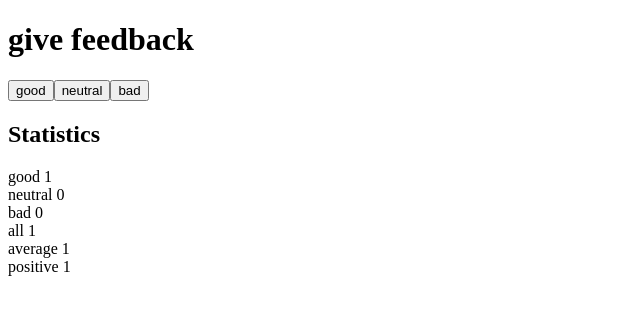
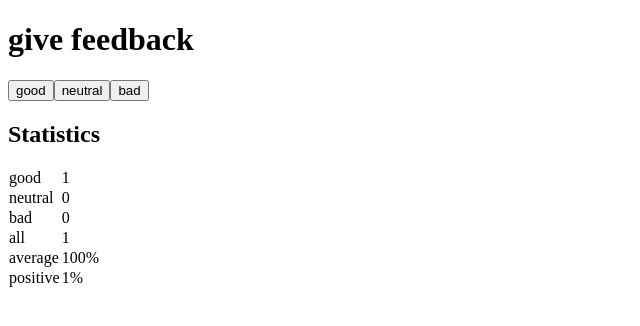
Before and after one commit to tektista/full-stack-open-2022, a React (Create React App) app in the folder part1/unicafe/: page / in a window 1280 px wide. Both pictures are taken after a click on the button "good". Shown: the top 326 px of the page, without its empty margins (0-640 px from the left). Built offline with nearby package versions, Linux system fonts and the light colour scheme.

Commit message:
complete 1.11

```diff
--- a/part1/unicafe/src/App.js
+++ b/part1/unicafe/src/App.js
@@ -10,15 +10,16 @@ const Button = ({ onClick, text }) => {
 
 const Statistic = ({ text, value }) => {
   return (
-    <div>
-      {text} {value}
-    </div>
+    <tr>
+      <td>{text} </td>
+      <td>{value}</td>
+    </tr>
   );
 };
 
 const Statistics = ({ good, neutral, bad }) => {
   const total = good + neutral + bad;
-  const average = (good - bad) / total;
+  const average = ((good - bad) / total) * 100;
   const positive = good / total;
 
   if (total > 0) {
@@ -28,8 +29,8 @@ const Statistics = ({ good, neutral, bad }) => {
         <Statistic text="neutral" value={neutral} />
         <Statistic text="bad" value={bad} />
         <Statistic text="all" value={total} />
-        <Statistic text="average" value={average} />
-        <Statistic text="positive" value={positive} />
+        <Statistic text="average" value={average + "%"} />
+        <Statistic text="positive" value={positive + "%"} />
       </>
     );
   }
```
